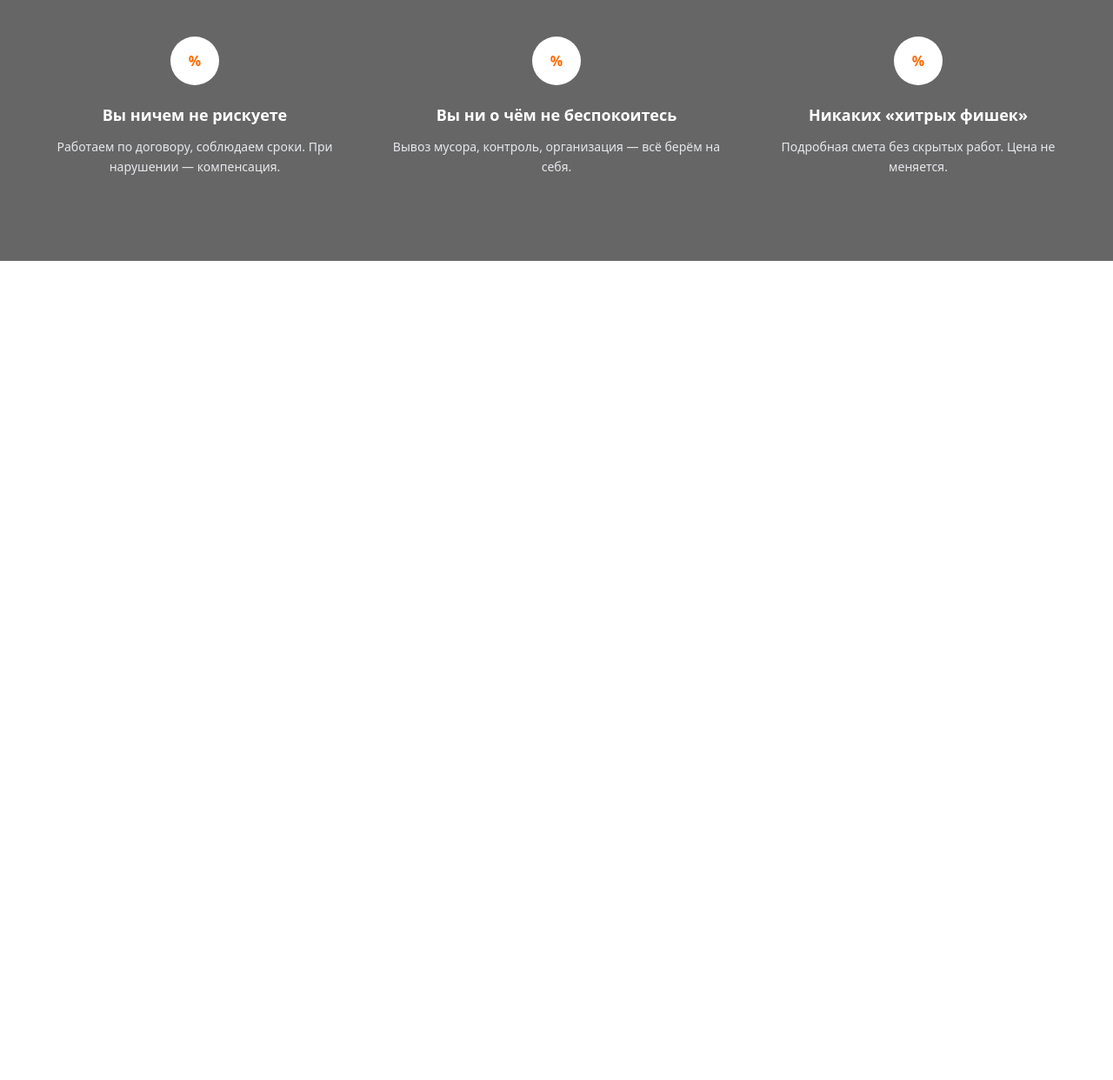
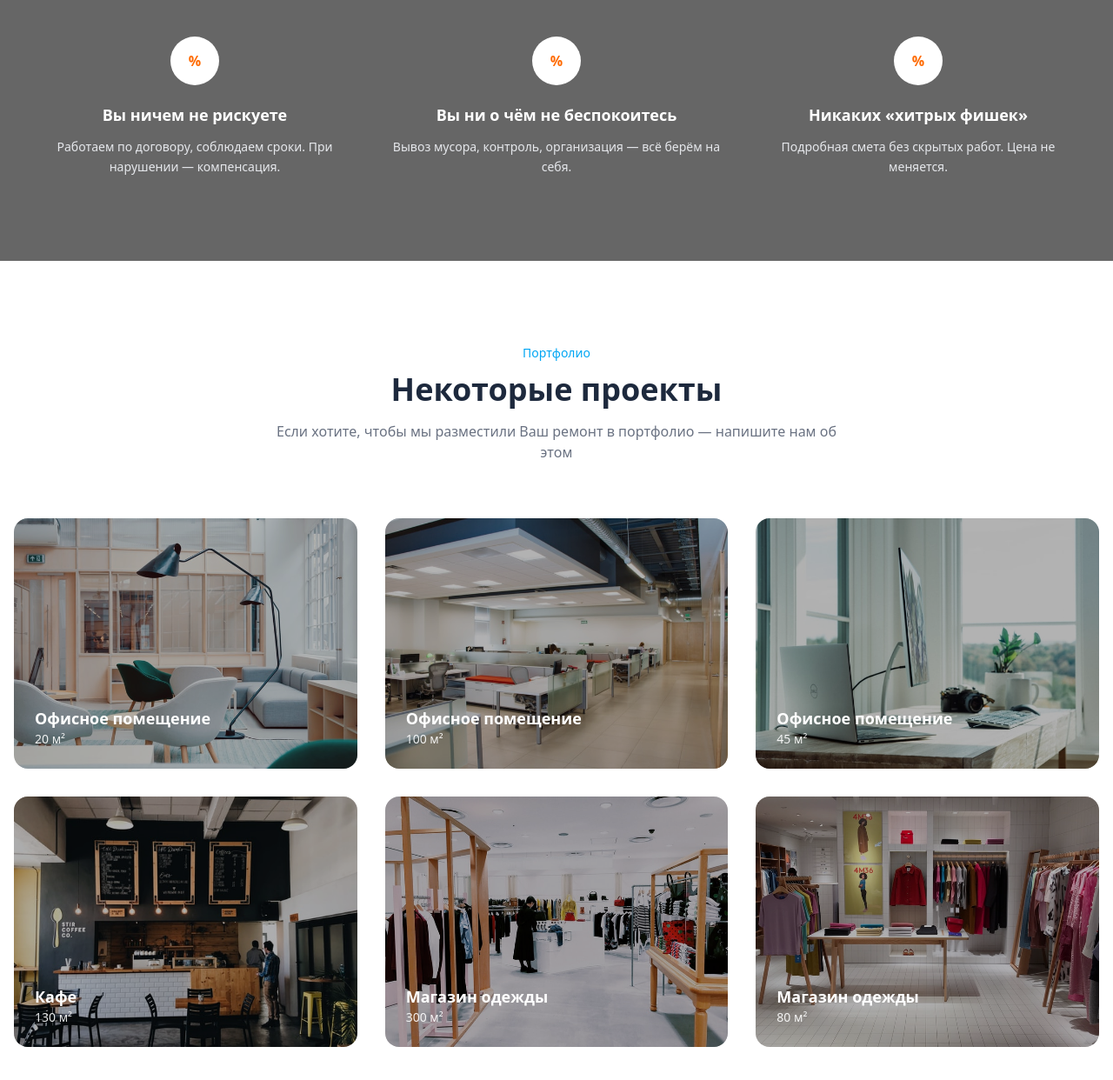
Before and after one commit to odinaevbilol/book, a website: page index.html in a window 1280 px wide. Shown: the part 3443-4685 px from the top of the page at 87% size. Before the commit the page ends 3743 px from the top, so only its background shows below. Drawn offline with Linux system fonts and the light colour scheme.

Commit message:
section6

```diff
--- a/index.html
+++ b/index.html
@@ -395,5 +395,88 @@
     </div>
   </div>
 </section>
+
+
+
+<section class="py-24 bg-white">
+  <div class="max-w-7xl mx-auto px-4">
+
+
+    <div class="text-center mb-16">
+      <p class="text-sky-500 text-sm mb-3">Портфолио</p>
+      <h2 class="text-3xl md:text-4xl font-bold text-slate-800 mb-4">
+        Некоторые проекты
+      </h2>
+      <p class="text-gray-500 max-w-2xl mx-auto">
+        Если хотите, чтобы мы разместили Ваш ремонт в портфолио —
+        напишите нам об этом
+      </p>
+    </div>
+
+
+    <div class="grid grid-cols-1 md:grid-cols-2 lg:grid-cols-3 gap-8">
+
+
+      <div class="relative h-72 rounded-2xl overflow-hidden group">
+        <img
+          src="./src/43db88e72d9e1d6654b0f29ed569c8b5e8755c40.jpg"
+          alt=""
+          class="h-full w-full object-cover group-hover:scale-105 transition"
+        />
+        <div class="absolute inset-0 bg-black/30"></div>
+        <div class="absolute bottom-6 left-6 text-white">
+          <h3 class="font-semibold text-lg">Офисное помещение</h3>
+          <p class="text-sm opacity-90">20 м²</p>
+        </div>
+      </div>
+
+      <div class="relative h-72 rounded-2xl overflow-hidden group">
+        <img src="./src/6864323b293b2779715361b1e6db6a20602d46b7.jpg" class="h-full w-full object-cover group-hover:scale-105 transition" />
+        <div class="absolute inset-0 bg-black/30"></div>
+        <div class="absolute bottom-6 left-6 text-white">
+          <h3 class="font-semibold text-lg">Офисное помещение</h3>
+          <p class="text-sm opacity-90">100 м²</p>
+        </div>
+      </div>
+
+      <div class="relative h-72 rounded-2xl overflow-hidden group">
+        <img src="./src/bf042bf485930d7575a01bf84bd549899349ba1f.jpg" class="h-full w-full object-cover group-hover:scale-105 transition" />
+        <div class="absolute inset-0 bg-black/30"></div>
+        <div class="absolute bottom-6 left-6 text-white">
+          <h3 class="font-semibold text-lg">Офисное помещение</h3>
+          <p class="text-sm opacity-90">45 м²</p>
+        </div>
+      </div>
+
+      <div class="relative h-72 rounded-2xl overflow-hidden group">
+        <img src="./src/d09944e945ee0e88eaae365ee94dadbf3bb64fce.jpg" class="h-full w-full object-cover group-hover:scale-105 transition" />
+        <div class="absolute inset-0 bg-black/30"></div>
+        <div class="absolute bottom-6 left-6 text-white">
+          <h3 class="font-semibold text-lg">Кафе</h3>
+          <p class="text-sm opacity-90">130 м²</p>
+        </div>
+      </div>
+
+      <div class="relative h-72 rounded-2xl overflow-hidden group">
+        <img src="./src/7d4d2799f7497fd18a75ce9d4bc997958be4b912.jpg" class="h-full w-full object-cover group-hover:scale-105 transition" />
+        <div class="absolute inset-0 bg-black/30"></div>
+        <div class="absolute bottom-6 left-6 text-white">
+          <h3 class="font-semibold text-lg ">Магазин одежды</h3>
+          <p class="text-sm opacity-90">300 м²</p>
+        </div>
+      </div>
+
+      <div class="relative h-72 rounded-2xl overflow-hidden group">
+        <img src="./src/d686836bad0a4b7c018b32ada88b8cc0bb68495a.jpg" class="h-full w-full object-cover group-hover:scale-105 transition" />
+        <div class="absolute inset-0 bg-black/30"></div>
+        <div class="absolute bottom-6 left-6 text-white">
+          <h3 class="font-semibold text-lg">Магазин одежды</h3>
+          <p class="text-sm opacity-90">80 м²</p>
+        </div>
+      </div>
+
+    </div>
+  </div>
+</section>
 </body>
 </html>
```
Also changed, not shown: src/43db88e72d9e1d6654b0f29ed569c8b5e8755c40.jpg (added), src/6864323b293b2779715361b1e6db6a20602d46b7.jpg (added), src/7d4d2799f7497fd18a75ce9d4bc997958be4b912.jpg (added), src/bf042bf485930d7575a01bf84bd549899349ba1f.jpg (added), src/d09944e945ee0e88eaae365ee94dadbf3bb64fce.jpg (added), src/d686836bad0a4b7c018b32ada88b8cc0bb68495a.jpg (added), src/output.css.
